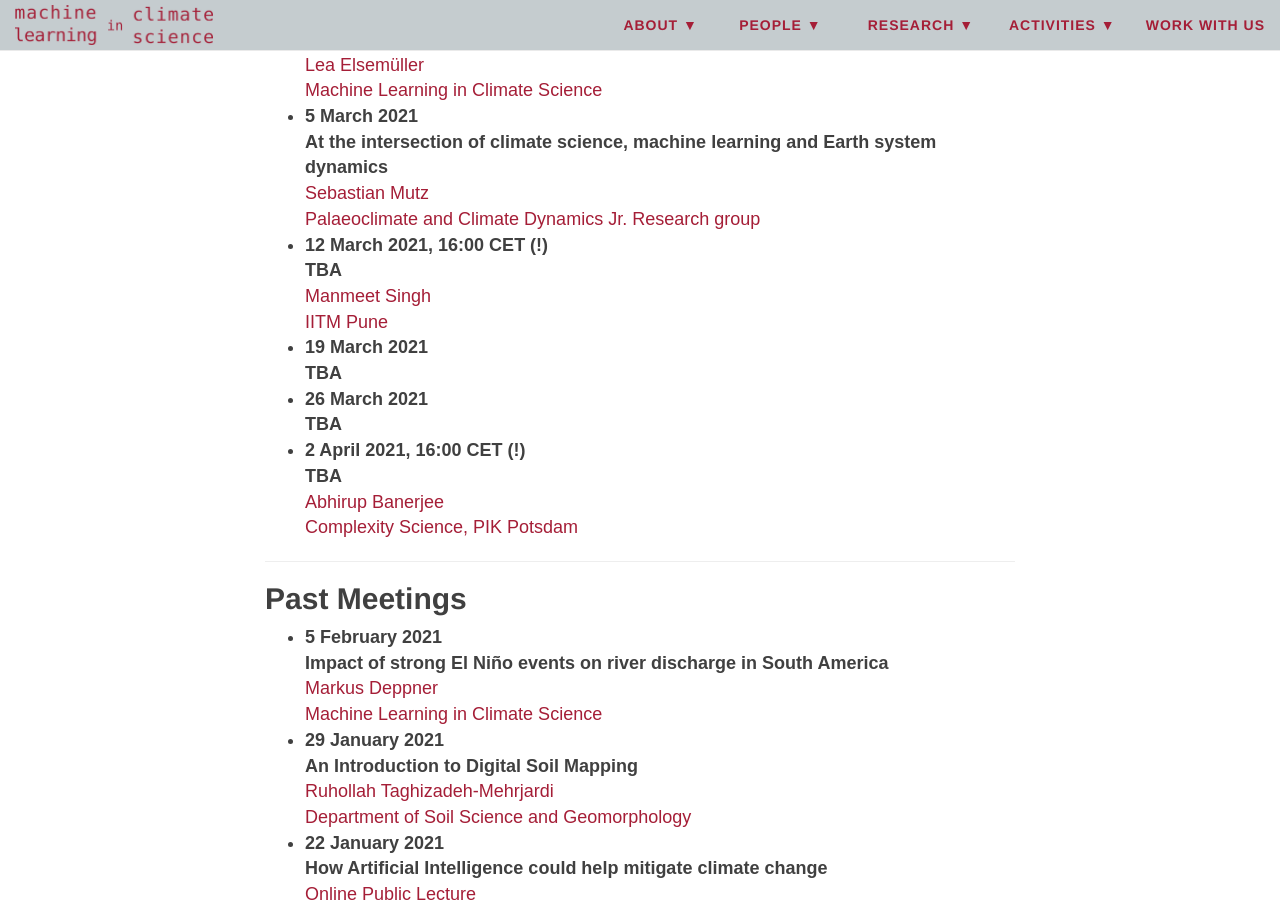
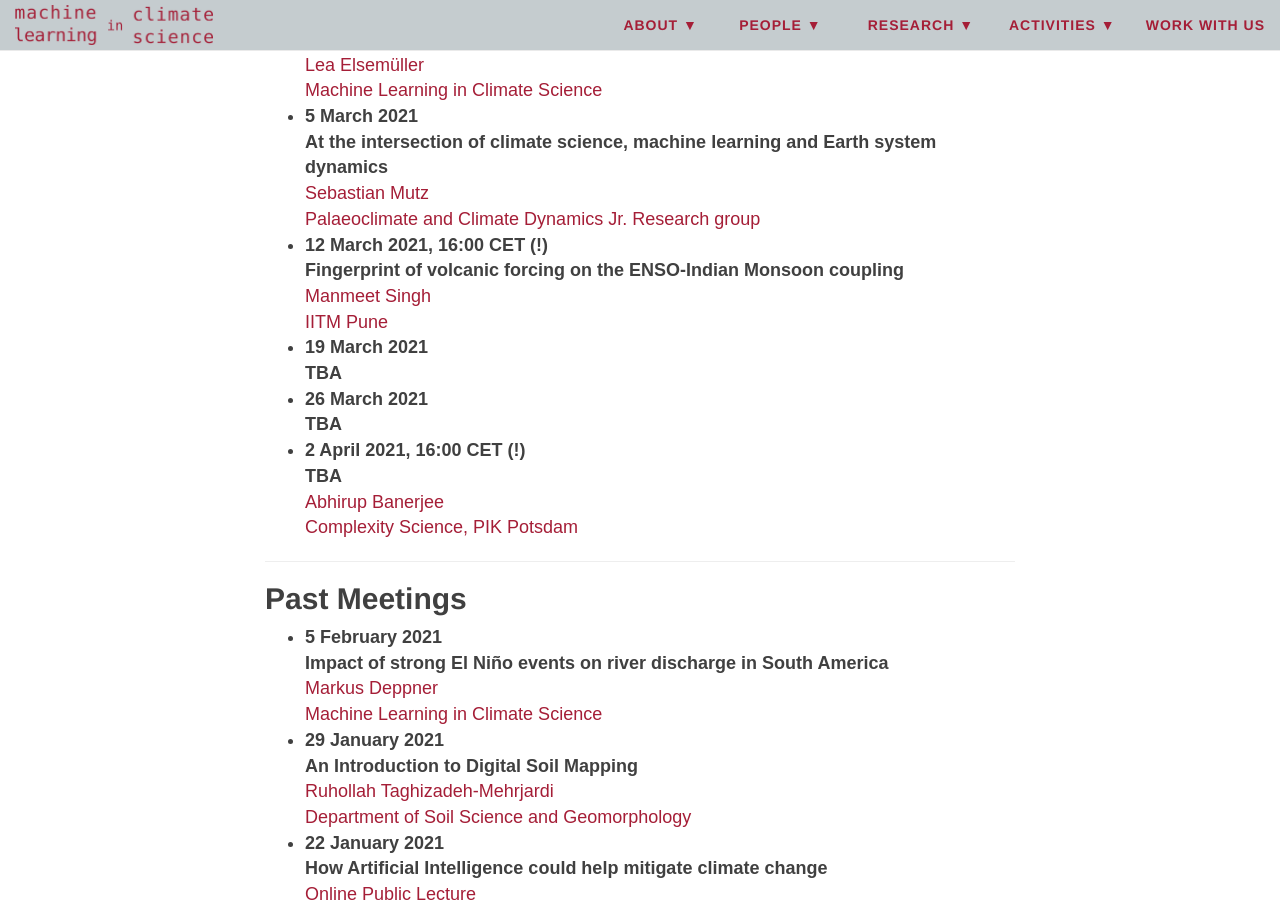
Before and after one commit to mlcs/mlcs.github.io, a Jekyll site: the page built from activities/group-meetings.md, in a window 1280 px wide and 900 px high, scrolled down 1210 px. Built offline with Jekyll 4.4.1, drawn with Linux system fonts in a browser that asks for light colours; nearby versions of some CDN libraries.

Commit message:
group meeting -> add title for Manmeet's presentation

```diff
--- a/activities/group-meetings.md
+++ b/activities/group-meetings.md
@@ -42,7 +42,7 @@ Visnjevic](https://www.researchgate.net/profile/Vjeran_Visnjevic)
 [Sebastian Mutz](http://mutz.science/)
 [Palaeoclimate and Climate Dynamics Jr. Research group](https://uni-tuebingen.de/en/164926)
 + **12 March 2021, 16:00 CET (!)**
-**TBA**
+**Fingerprint of volcanic forcing on the ENSO-Indian Monsoon coupling**
 [Manmeet Singh](https://www.tropmet.res.in/119-Manmeet%20%20Singh-scientist_detail)
 [IITM Pune](https://www.tropmet.res.in/index.php)
 + **19 March 2021**
```
